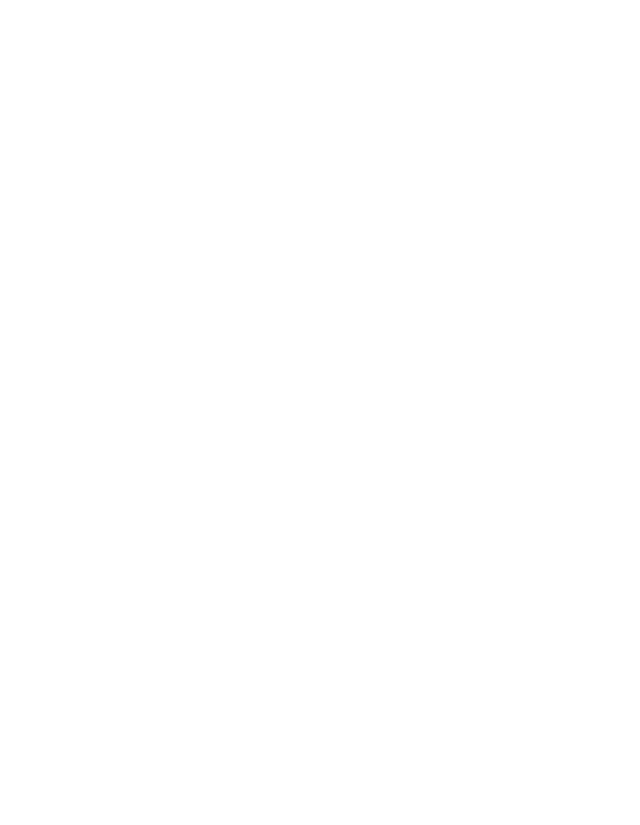
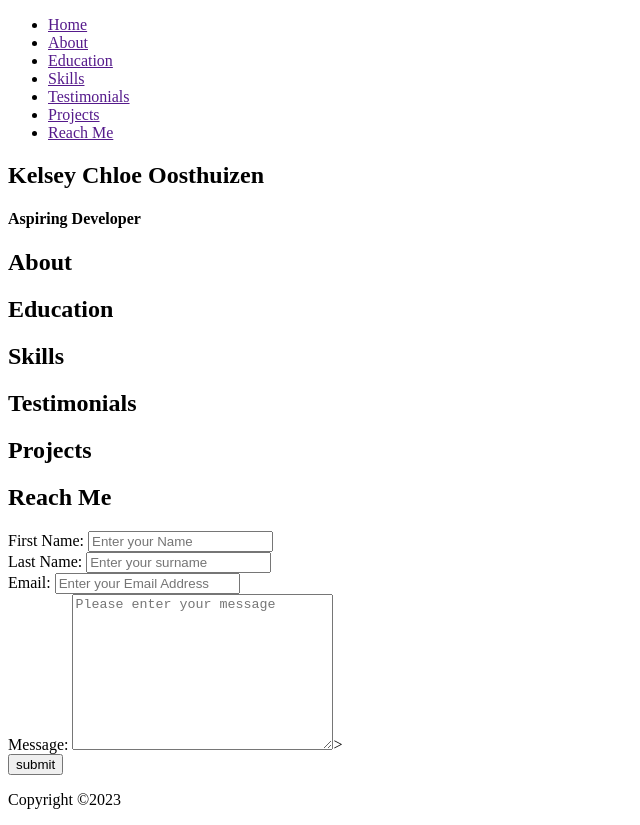
Before and after one commit to Kelsey2706/Portfolio, a plain HTML site: page index.html in a window 1280 px wide. Shown: the whole page, without its empty margins (0-640 px from the left). Before the commit the page ends 800 px from the top, so only its background shows below. Drawn offline with Linux system fonts and the light colour scheme.

Commit message:
my html content

```diff
--- a/index.html
+++ b/index.html
@@ -3,9 +3,81 @@
 <head>
     <meta charset="UTF-8">
     <meta name="viewport" content="width=device-width, initial-scale=1.0">
-    <title>portfolio</title>
+    <title>Porfolio</title>
 </head>
 <body>
+    </style>
+    <header>
+        <nav>
+            <ul>
+                <li><a href="">Home</a></li>
+                <li><a href="">About</a></li>
+                <li><a href="">Education</a></li>
+                <li><a href="">Skills</a></li>
+                <li><a href="">Testimonials</a></li>
+                <li><a href="">Projects</a></li>
+                <li><a href="">Reach Me</a></li>
+            </ul>
+        </nav>
+    </header>
+    <main>
+     <section>
+    <h1>Kelsey Chloe Oosthuizen</h1>
+        <h4>Aspiring Developer</h4>
+     </section>
+     <section>
+        <h2>About</h2>
+     </section>
+     <section>
+        <h2>Education</h2>
+     </section>
+     <section>
+        <h2>Skills</h2>
+     </section>
+     <section>
+        <h2>Testimonials</h2>
+     </section>
+     <section>
+        <h2>Projects</h2>
+     </section>
+     <section>
+        <h2>Reach Me</h2>
+        <form action="https://formspree.io/f/mdorygnv" method="post">
+            <div>
+                <label for="#firstName">First Name:</label>
+                <input type="text" placeholder="Enter your Name" required id="firstName" name="firstName">
+            </div>
+            <div>
+                <label for="#lastName">Last Name:</label>
+                <input type="text" placeholder="Enter your surname" required id="lastName" name="lastName">
+            </div>
+            <div>
+                <label for="#Email">Email:</label>
+                <input type="Email" placeholder="Enter your Email Address" required id="emailAdd" name="emailAdd">
+            </div>
+            <div>
+                <label for="Message">Message:</label>
+                <textarea name="message" id="message" placeholder="Please enter your message" cols="30" rows="10" required></textarea>>
+            </div>
+            <div>
+                <button type="submit">submit</button>
+            </div>
+        </form>
+     </section>
+    </main>
+    <footer>
+        <p>Copyright &copy;2023</p>
+        <!DOCTYPE html>
+        <html lang="en">
+        <head>
+            <meta charset="UTF-8">
+            <meta name="viewport" content="width=device-width, initial-scale=1.0">
+            <title>Document</title>
+        </head>
+        <body>
 
+        </body>
+    </html>
+    </footer>
 </body>
 </html>
```
